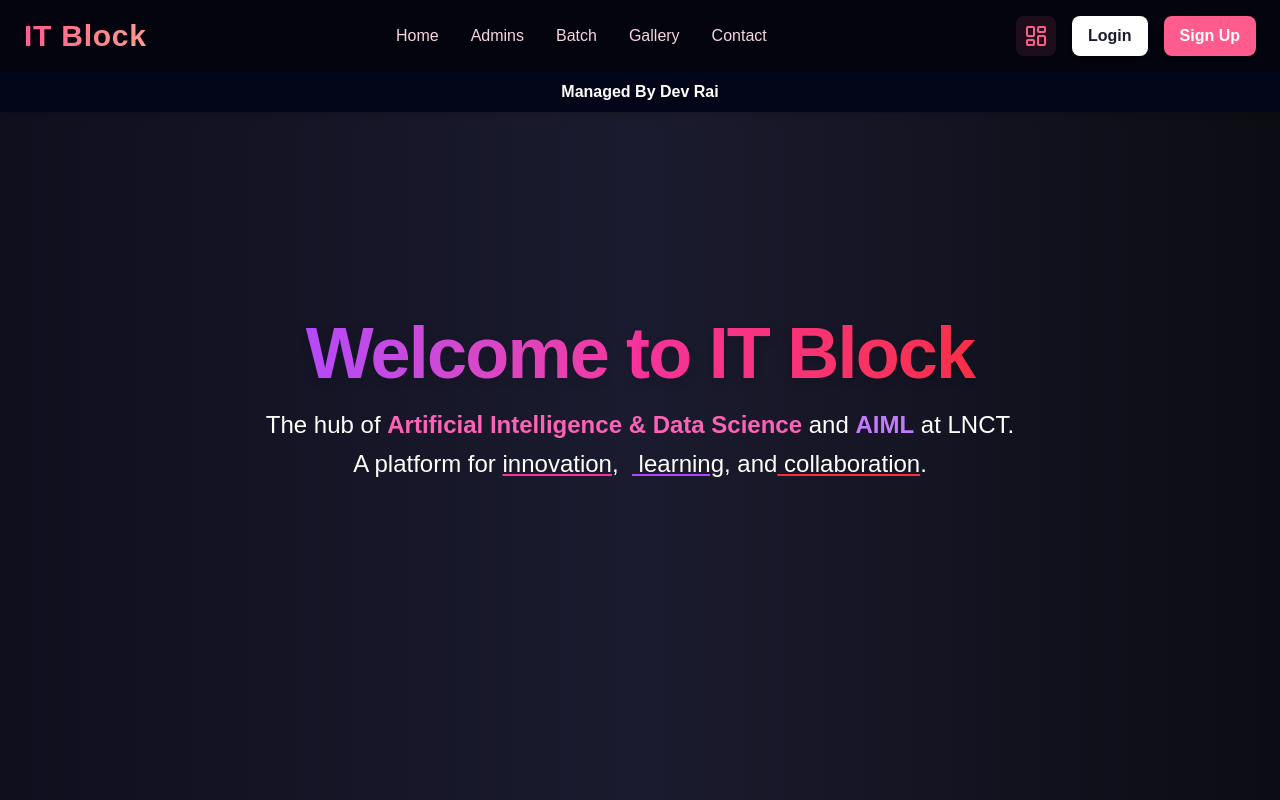
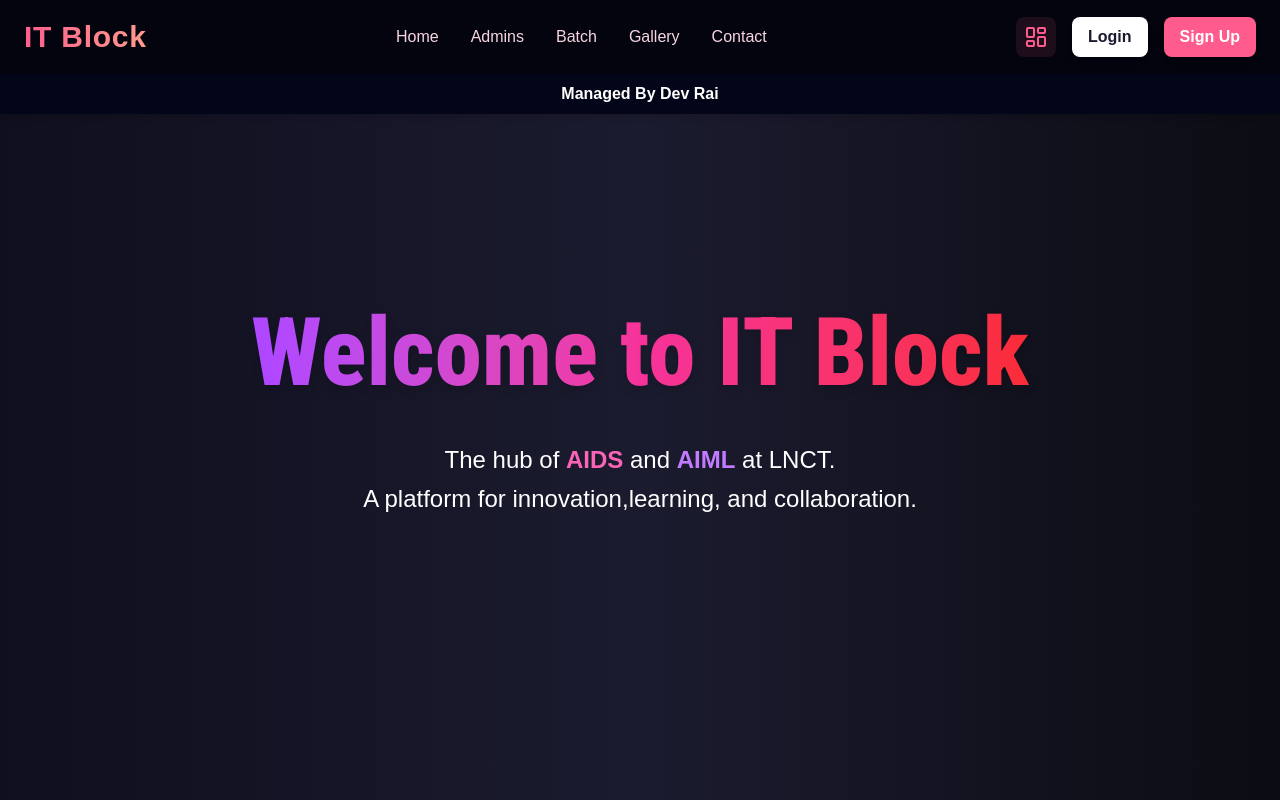
Before and after one commit to Ashishx3/AidsXAiml, a Next.js app: page / in a window 1280 px wide. Shown: the top 800 px of the page. Built offline with nearby package versions, Linux system fonts and the light colour scheme.

Commit message:
login fixed

```diff
--- a/app/admins/page.js
+++ b/app/admins/page.js
@@ -36,18 +36,6 @@ const page = () => {
             "🎯 Loves AI & Data Science",
           ]}
         />
-        <Card
-          name="Dheeraj Ughade"
-          photo={profileImg2}
-          ig="dheeraj__0076"
-          contact="+91 6265 807 922"
-          role="Operations & Growth Co-Founder"
-          details={[
-            "✨ Skilled in Web Dev",
-            "📌 Location: India",
-            "🎯 Loves AI & Data Science",
-          ]}
-        />
     </div>
   )
 }
--- a/app/gallery/page.js
+++ b/app/gallery/page.js
@@ -1,11 +1,34 @@
-import React from 'react'
+import Link from "next/link";
+import React from "react";
 
-const page = () => {
+const Page = () => {
+  const cards = [
+    { img: "/img1.jpg", title: "IT Building", href: "/it-building" },
+    { img: "/img2.jpg", title: "Library", href: "/library" },
+    { img: "/img3.jpg", title: "Auditorium", href: "/auditorium" },
+  ];
+
   return (
-    <div>
+    <div className="w-[90vw] mx-auto grid grid-cols-1 lg:grid-cols-3 gap-6 overflow-hidden">
+      {cards.map((card, idx) => (
+        <Link href={card.href} key={idx} className="block">
+          <div className="relative cursor-pointer bg-white rounded-2xl overflow-hidden shadow-lg transform hover:-translate-y-2 transition-transform duration-300 w-full h-[80vh] lg:h-[400px]">
+            {/* Image */}
+            <img
+              src={card.img}
+              alt={card.title}
+              className="w-full h-full object-cover"
+            />
 
+            {/* Overlay text */}
+            <div className="absolute bottom-0 w-full bg-black/50 text-white text-center py-3">
+              <h3 className="text-xl font-semibold">{card.title}</h3>
+            </div>
+          </div>
+        </Link>
+      ))}
     </div>
-  )
-}
+  );
+};
 
-export default page
+export default Page;
--- a/app/layout.js
+++ b/app/layout.js
@@ -4,6 +4,8 @@ import "./globals.css";
 import { Providers } from "@/components/providers";
 import Branches from "@/components/branches";
 import Projects from "@/components/projects";
+import Navbar from "@/components/Navbar";
+import LayoutWrapper from "@/components/layoutWrapper";
 
 
 const geistSans = Geist({
@@ -28,9 +30,11 @@ export default function RootLayout({ children }) {
       <body
         className={`${geistSans.variable} ${geistMono.variable} antialiased`}
       >
+        <LayoutWrapper>
+        <Navbar/>
         {children}
-        <Projects/>
-        <Branches/>
+        </LayoutWrapper>
+
       </body>
       </Providers>
     </html>
--- a/app/page.js
+++ b/app/page.js
@@ -1,16 +1,15 @@
 import Image from "next/image";
-import LayoutWrapper from "@/components/layoutWrapper";
-import Navbar from "@/components/Navbar";
+
 import HeroSection from "@/components/HeroSection";
 
 
 export default function Home() {
   return (
-   <LayoutWrapper>
-<Navbar/>
+
+
 
 <HeroSection/>
-   </LayoutWrapper>
+
 
   );
 }
--- a/components/HeroSection.jsx
+++ b/components/HeroSection.jsx
@@ -1,22 +1,34 @@
 import React from "react";
-import "@/styles/Heeo.css"; // fixed typo
+import "@/styles/Heeo.css";
 
 const HeroSection = ({ collegeName = "LNCT" }) => {
   return (
     <div className="text-center px-4 py-12">
       {/* Main Heading */}
-      <h1 className="fonta text-transparent bg-clip-text bg-gradient-to-r from-purple-500 via-pink-500 to-red-500 animate-gradient font-extrabold tracking-tight text-4xl sm:text-5xl md:text-6xl lg:text-7xl drop-shadow-lg">
+<h1
+  className="
+    text-transparent bg-clip-text
+    bg-gradient-to-r from-purple-500 via-pink-500 to-red-500
+    animate-gradient
+    font-extrabold
+    tracking-[0.1px]
+    font-['Roboto_Condensed']
+    text-[48px] sm:text-[64px] md:text-[80px] lg:text-[95px]
+    drop-shadow-lg
+  "
+>
+
         Welcome to IT Block
       </h1>
 
       {/* Sub Heading */}
-      <h3 className="text-white text-center max-w-3xl mx-auto mt-4 text-lg sm:text-xl md:text-2xl leading-relaxed">
-        The hub of <span className="font-semibold text-pink-400">Artificial Intelligence & Data Science</span>
+      <h3 className="text-white text-center max-w-3xl mx-auto mt-4 text-lg font-normal   sm:text-xl md:text-2xl leading-relaxed">
+        The hub of <span className="font-semibold text-pink-400">AIDS</span>
          &nbsp;and <span className="font-semibold text-purple-400">AIML</span> at {collegeName}.
         <br />
-        A platform for <span className="underline decoration-pink-500">innovation</span>, &nbsp;
-        <span className="underline decoration-purple-500"> learning</span>, and
-        <span className="underline decoration-red-500"> collaboration</span>.
+        A platform for <span className=" decoration-pink-500">innovation</span>,
+        <span className=" decoration-purple-500">learning</span>, and
+        <span className=" decoration-red-500"> collaboration</span>.
       </h3>
     </div>
   );
--- a/components/Navbar.jsx
+++ b/components/Navbar.jsx
@@ -8,7 +8,7 @@ const Navbar = () => {
     <nav className="fixed top-0 left-0 w-full z-50 bg-[#04040f] shadow-md">
       <div className="max-w-7xl mx-auto px-6 py-4 flex items-center justify-between">
         {/* Logo / Title */}
-        <div className="text-2xl fonte font-extrabold text-transparent bg-clip-text bg-gradient-to-r from-[#FF5C8D] to-[#FF9A8D] tracking-wide hover:scale-105 transition-transform duration-300">
+        <div className="text-xl fonte font-extrabold text-transparent bg-clip-text bg-gradient-to-r from-[#FF5C8D] to-[#FF9A8D] tracking-wide hover:scale-105 transition-transform duration-300">
           IT Block
         </div>
 
@@ -17,14 +17,15 @@ const Navbar = () => {
   {["Home", "Admins", "Batch", "Gallery", "Contact"].map((link) => (
     <Link
       key={link}
-              href={`/${link.toLowerCase()}`}
-              className="relative  text-[#F7D6E0] hover:text-[#FF5C8D] transition duration-300 group"
+      href={link === "Home" ? "/" : `/${link.toLowerCase()}`}
+      className="relative text-[#F7D6E0] hover:text-[#FF5C8D] transition duration-300 group"
     >
       {link}
       <span className="absolute left-0 bottom-[-4px] w-0 h-[2px] bg-[#FF5C8D] transition-all duration-300 group-hover:w-full"></span>
     </Link>
   ))}
 </div>
+
 
         {/* Right Section: Dashboard + Login Buttons */}
         <div className="hidden md:flex items-center space-x-4">
--- a/styles/Heeo.css
+++ b/styles/Heeo.css
@@ -1,3 +1,9 @@
+
+
+
+@import url('https://fonts.googleapis.com/css2?family=Roboto+Condensed:ital,wght@0,100..900;1,100..900&display=swap');
+
+
 .fonte {
   font-family: "Poppins", sans-serif;
   font-size: 30px;
```
Lines whose indentation alone changed are shown as unchanged.
